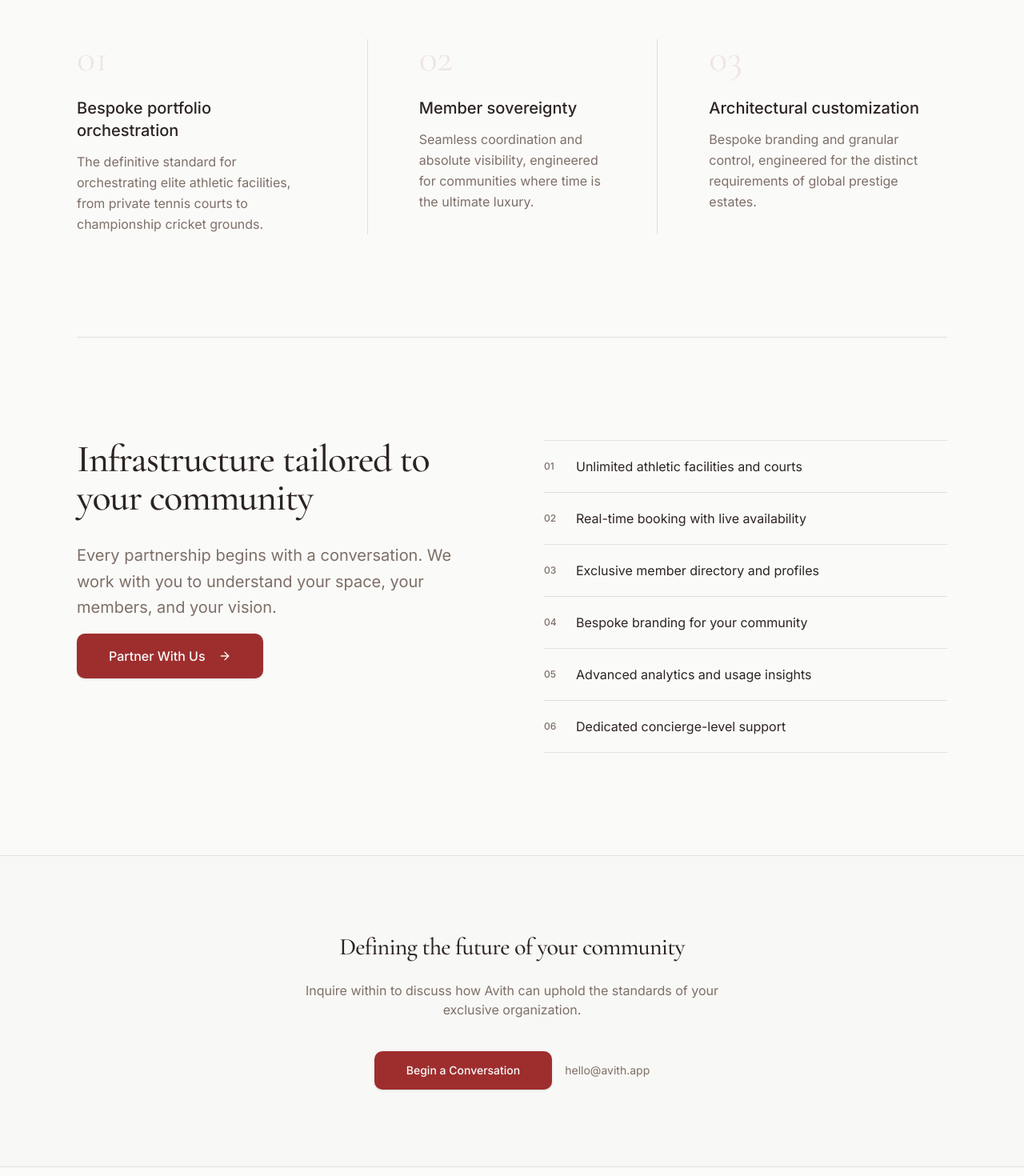
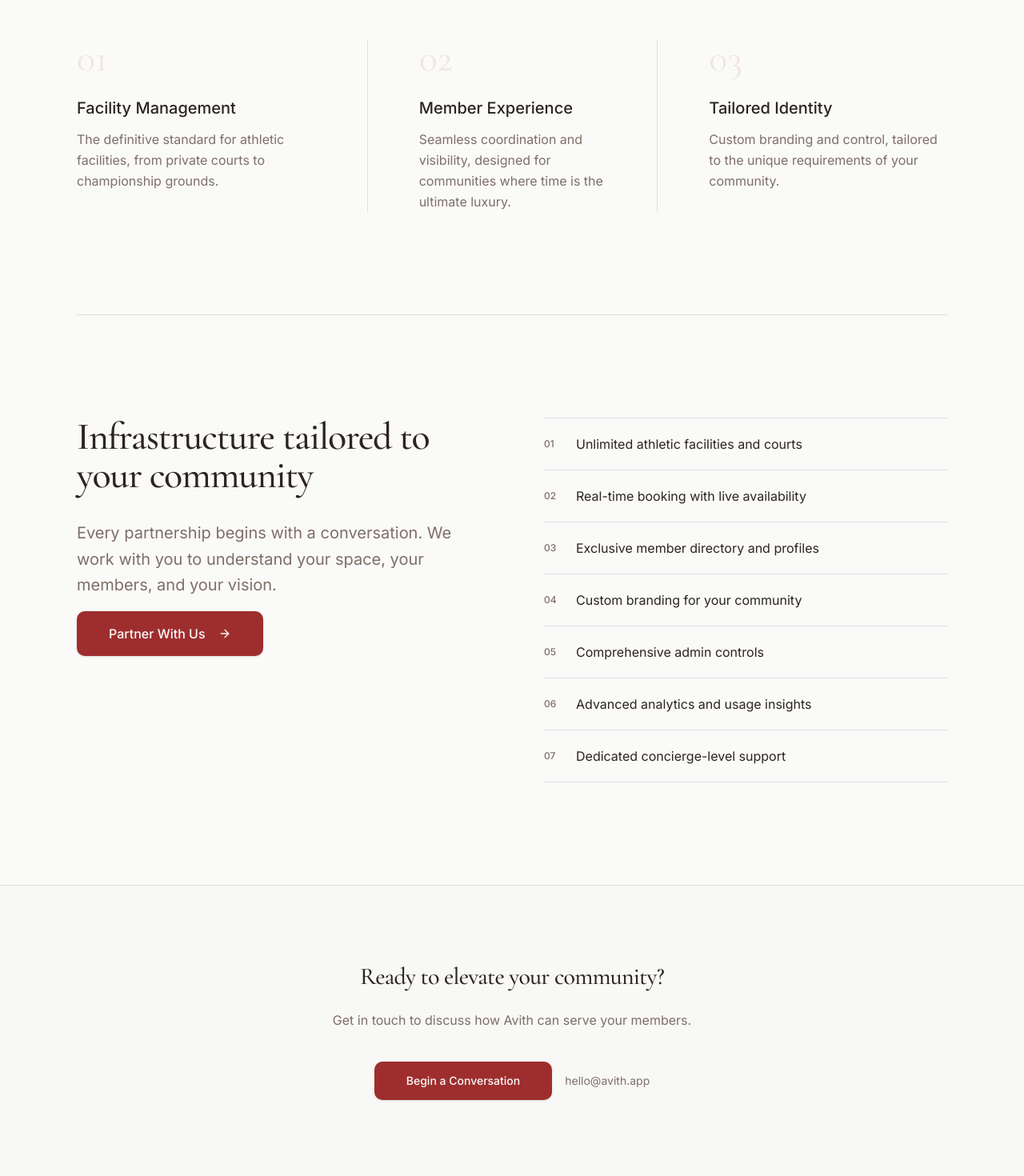
Before and after one commit to ritams/smashit, a Next.js app in the folder apps/web/: page / in a window 1280 px wide. Shown: the part 880-2350 px from the top of the page at 80% size. Built offline with nearby package versions, Linux system fonts and the light colour scheme; no server answers.

Commit message:
refactor: improve clarity and conciseness of feature titles, descriptions, and call-to-action text, and add a new feature to the list.

```diff
--- a/apps/web/app/page.tsx
+++ b/apps/web/app/page.tsx
@@ -170,9 +170,9 @@ export default function LandingPage() {
                         <div className="py-12 md:py-0 md:pr-16 space-y-6">
                             <span className="font-display text-5xl font-light text-primary/10">01</span>
                             <div className="space-y-3">
-                                <h3 className="text-xl font-medium">Bespoke portfolio orchestration</h3>
+                                <h3 className="text-xl font-medium">Facility Management</h3>
                                 <p className="text-muted-foreground leading-relaxed">
-                                    The definitive standard for orchestrating elite athletic facilities, from private tennis courts to championship cricket grounds.
+                                    The definitive standard for athletic facilities, from private courts to championship grounds.
                                 </p>
                             </div>
                         </div>
@@ -181,9 +181,9 @@ export default function LandingPage() {
                         <div className="py-12 md:py-0 md:px-16 space-y-6 border-t md:border-t-0 border-border">
                             <span className="font-display text-5xl font-light text-primary/10">02</span>
                             <div className="space-y-3">
-                                <h3 className="text-xl font-medium">Member sovereignty</h3>
+                                <h3 className="text-xl font-medium">Member Experience</h3>
                                 <p className="text-muted-foreground leading-relaxed">
-                                    Seamless coordination and absolute visibility, engineered for communities where time is the ultimate luxury.
+                                    Seamless coordination and visibility, designed for communities where time is the ultimate luxury.
                                 </p>
                             </div>
                         </div>
@@ -192,9 +192,9 @@ export default function LandingPage() {
                         <div className="py-12 md:py-0 md:pl-16 space-y-6 border-t md:border-t-0 border-border">
                             <span className="font-display text-5xl font-light text-primary/10">03</span>
                             <div className="space-y-3">
-                                <h3 className="text-xl font-medium">Architectural customization</h3>
+                                <h3 className="text-xl font-medium">Tailored Identity</h3>
                                 <p className="text-muted-foreground leading-relaxed">
-                                    Bespoke branding and granular control, engineered for the distinct requirements of global prestige estates.
+                                    Custom branding and control, tailored to the unique requirements of your community.
                                 </p>
                             </div>
                         </div>
@@ -233,7 +233,8 @@ export default function LandingPage() {
                                 'Unlimited athletic facilities and courts',
                                 'Real-time booking with live availability',
                                 'Exclusive member directory and profiles',
-                                'Bespoke branding for your community',
+                                'Custom branding for your community',
+                                'Comprehensive admin controls',
                                 'Advanced analytics and usage insights',
                                 'Dedicated concierge-level support',
                             ].map((feature, i) => (
@@ -254,10 +255,10 @@ export default function LandingPage() {
                 <div className="container max-w-6xl">
                     <div className="max-w-xl mx-auto text-center space-y-6">
                         <h2 className="font-display text-3xl font-medium tracking-tight">
-                            Defining the future of your community
+                            Ready to elevate your community?
                         </h2>
                         <p className="text-muted-foreground">
-                            Inquire within to discuss how Avith can uphold the standards of your exclusive organization.
+                            Get in touch to discuss how Avith can serve your members.
                         </p>
                         <div className="flex flex-col sm:flex-row items-center justify-center gap-4 pt-4">
                             <Link href="/contact">
```
